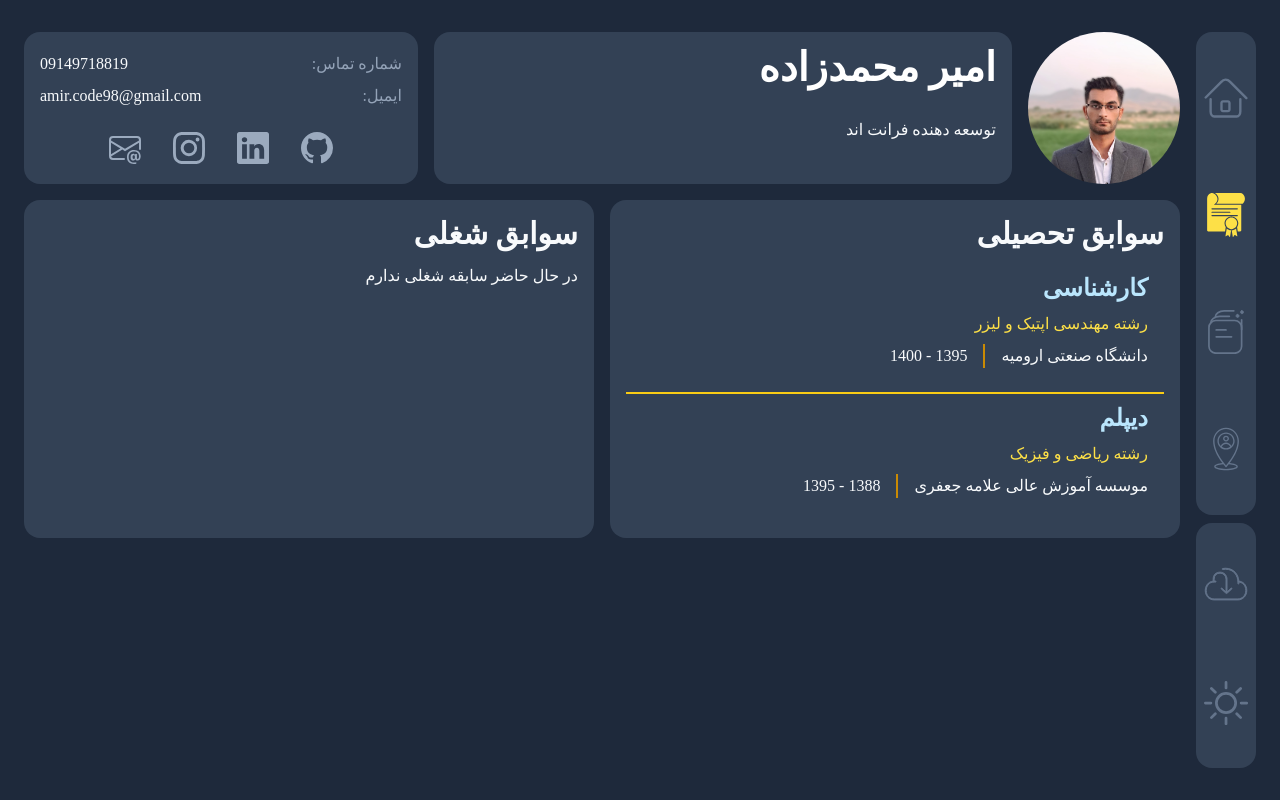
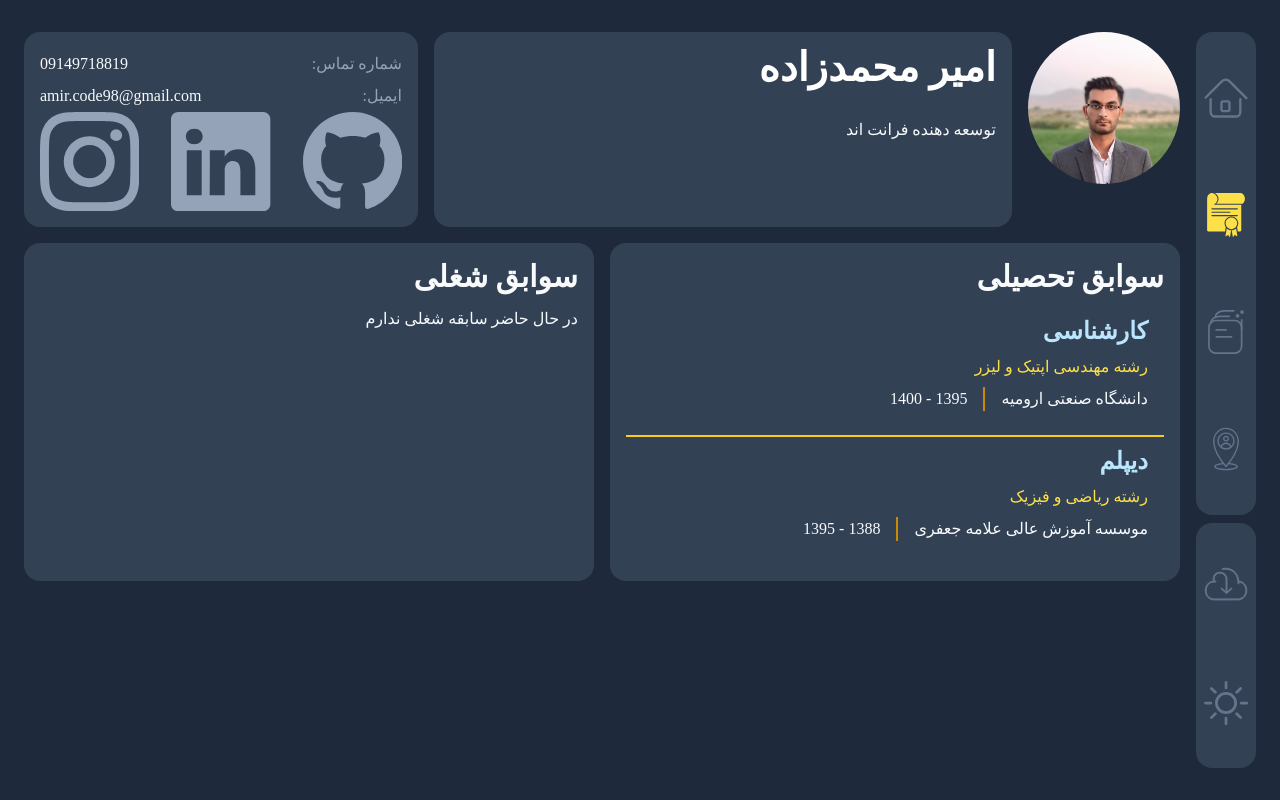
Before and after one commit to amir-mohammadzadeh/amir.cv, a React (Vite) app: page /amir.cv/education in a window 1280 px wide. Built offline with nearby package versions, Linux system fonts and the light colour scheme; a web font is replaced by a local one.

Commit message:
fix: Contact & Social components

```diff
--- a/src/components/Social/Social.css
+++ /dev/null
@@ -1,48 +0,0 @@
-/*  Conntect me  */
-
-.grid_content{
-    height: 100%;
-    display: grid;
-    grid-template-columns: 1fr 1fr;
-    align-items: center;
-}
-
-.flex_content{
-    display: flex;
-    justify-content: center;
-    gap: 2rem;
-    margin-top: 1.25rem;
-}
-
-.grid_content li ,
-.flex_content li{
-    cursor: pointer;
-    text-align: center;
-    color: rgb(95, 116, 157);
-    transition: .3s;
-}
-
-.grid_content li:hover,
-.flex_content li:hover{
-    color: rgb(8, 43, 88);
-}
-
-:is(.dark .flex_content li ),
-:is(.dark .grid_content li ){
-    color: rgb(155, 170, 190);
-}
-:is(.dark .flex_content li:hover ),
-:is(.dark .grid_content li:hover ){
-    color: rgb(184, 181, 11);
-}
-
-@media screen and (max-width: 576px) {
-    .grid_content{
-        display: flex;
-        justify-content: space-around;
-    }
-    .grid_content li{
-        transform: scale(.7);
-    }
-
-}
--- a/src/components/Social/Social.jsx
+++ b/src/components/Social/Social.jsx
@@ -1,33 +1,27 @@
-import './Social.css'
-import { EmailIcon, GithubIcon, InstagramIcon, LinkedinIcon } from '../../assets/Icons';
-import { Link } from 'react-router-dom';
+import { GithubIcon, InstagramIcon, LinkedinIcon } from '../../assets/Icons';
 import Data from '../../assets/Data.json'
 
-const Social = ({ dispaly, size }) => {
-    let content;
-
-    dispaly == 'grid' ? content = 'grid_content' : content = 'flex_content';
+const Social = ({ iconSize }) => {
+    let li_class = 'text-center cursor-pointer duration-300 dark:text-slate-400 text-gray-600 hover:text-blue-600 hover:dark:text-yellow-300';
 
     return (
-        <ul className={content}>
-            <li>
+        <ul className='flex justify-center gap-8'>
+            <li className={li_class}>
                 <a href={Data.Detailes.github} target='_blank'>
-                    <GithubIcon size={size} />
+                    <GithubIcon size={iconSize} />
                 </a>
             </li>
-            <li>
+            <li className={li_class}>
                 <a href={Data.Detailes.linkedin} target='_blank'>
-                    <LinkedinIcon size={size} />
+                    <LinkedinIcon size={iconSize} />
                 </a>
             </li>
-            <li>
-                <InstagramIcon size={size} />
+            <li className={li_class}>
+                <a href="https://instagram.com/mr.code_98?utm_medium=copy_link" target='_blank'>
+                    <InstagramIcon size={iconSize} />
+                </a>
             </li>
-            <li>
-                <Link to='/contact-me'>
-                    <EmailIcon size={size} />
-                </Link>
-            </li>
+
         </ul>
 
     )
--- a/src/pages/Contact/Contact.css
+++ b/src/pages/Contact/Contact.css
@@ -51,7 +51,6 @@
     display: flex;
     justify-content: space-between;
     flex-direction: column;
-    margin-top: 1.5rem;
     width: 100%;
 }
 
@@ -66,7 +65,7 @@
     right: calc(50% - 42px);
     border-radius: 50%;
     padding: 0.85rem 1.5rem 0 1.5rem;
-    @apply  bg-gray-200 dark:bg-slate-700
+    @apply bg-gray-200 dark:bg-slate-700 xl:dark:bg-sky-700 xl:bg-gray-300 md:dark:bg-slate-700 md:dark:text-indigo-400
 }
 
 .box-value {
@@ -75,10 +74,6 @@
 }
 
 /*    Make them Responcive from here :)  */
-@media screen and (max-width: 1385px) {}
-
-@media screen and (max-width: 1300px) {}
-
 
 @media screen and (max-width: 1200px) {
     .contact_container {
@@ -86,8 +81,22 @@
     }
 
     .contact-info {
-        flex-direction: row;
-        gap: 1rem;
+        display: grid;
+        grid-template-columns: 1fr 1fr;
+        justify-content: center;
+        row-gap: 1rem;
+    }
+
+    .box-label {
+        top: 0;
+        right: 0;
+        border-radius: 0 1rem 0 100%;
+        padding: .5rem .5rem 1.25rem 1.25rem;
+
+    }
+
+    .box-value {
+        margin-block: .85rem;
     }
 
     .form-content {
@@ -103,7 +112,7 @@
 }
 
 
-@media screen and (max-width: 768px) {
+@media screen and (max-width: 767px) {
     .form-content form {
         grid-template-columns: 1fr;
         gap: .5rem;
@@ -114,7 +123,7 @@
     }
 
     .contact-info {
-        flex-direction: column;
+        grid-template-columns: 1fr;
 
     }
 
@@ -123,13 +132,10 @@
         display: flex;
         align-items: center;
         gap: .5rem;
-
     }
 
     .box-label {
         position: relative;
-        top: 0;
-        right: 0;
         padding: 0;
     }
 
--- a/src/pages/Contact/Contact.jsx
+++ b/src/pages/Contact/Contact.jsx
@@ -1,12 +1,13 @@
 import './Contact.css'
 import Widget from '../../components/Widget/Widget'
 import { Input, TextArea } from '../../components/Input/Input'
-import { EmailIcon, LocationIcon, TelephoneIcon } from '../../assets/Icons'
+import { EmailIcon, LocationIcon, SocialIcon, TelephoneIcon } from '../../assets/Icons'
 import Data from '../../assets/Data.json'
+import Social from '../../components/Social/Social'
 
 const Contact = () => {
   return (
-    <main dir='rtl' className="main">
+    <>
       <div className="mx-8 mb-4 md:mb-0">
         <h1>
           تماس بامن
@@ -62,9 +63,17 @@ const Contact = () => {
               {Data.Detailes.address.ostan}، {Data.Detailes.address.ads}
             </div>
           </Widget>
+          <Widget className='contact-box'>
+            <div className='box-label'>
+              <SocialIcon size='30' />
+            </div>
+            <div className='box-value'>
+              <Social iconSize='32' />
+            </div>
+          </Widget>
         </div>
       </div>
-    </main>
+    </>
   )
 }
 
```
Also changed, not shown: src/assets/Icons.jsx (+13 -5 lines).
